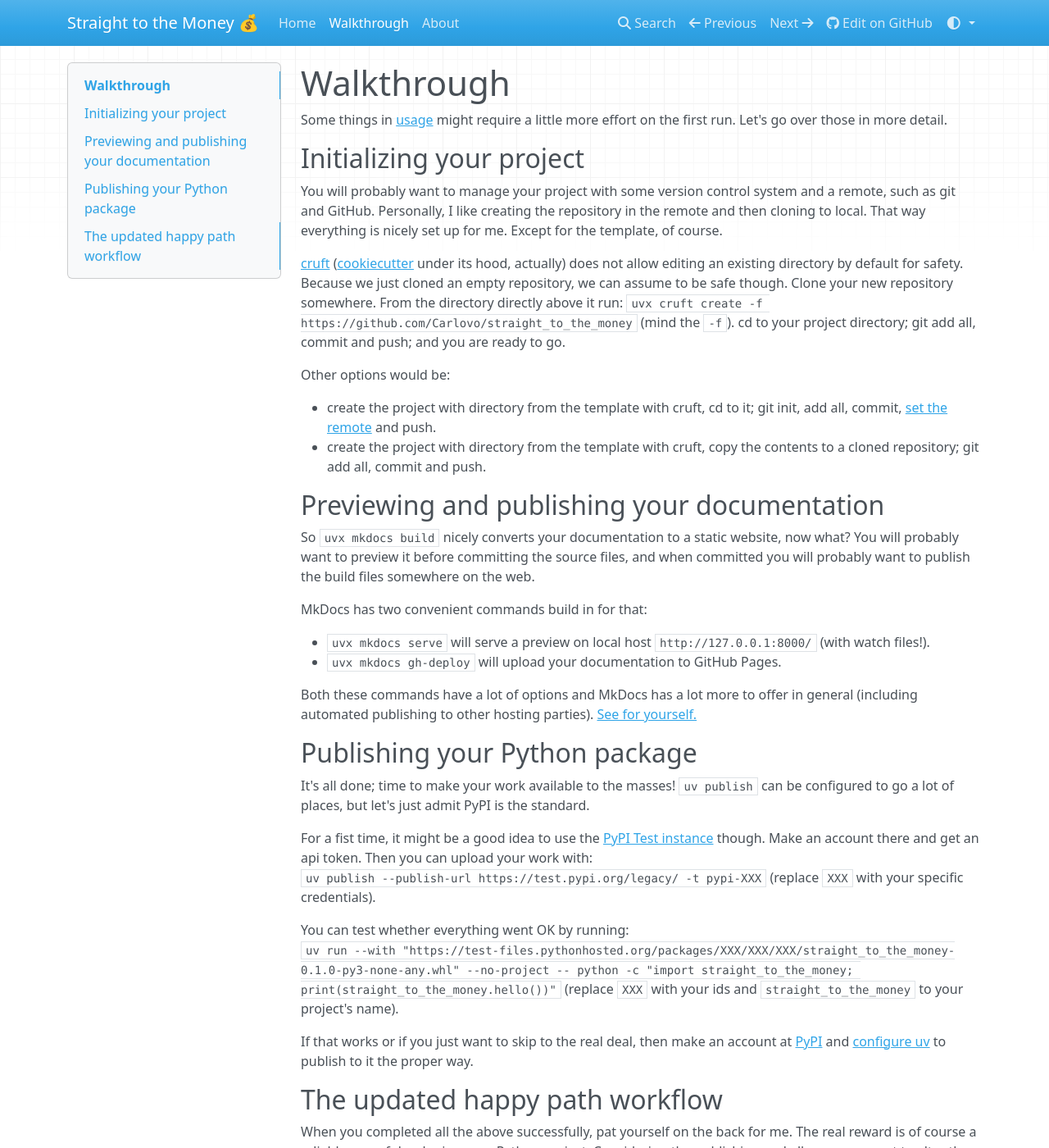
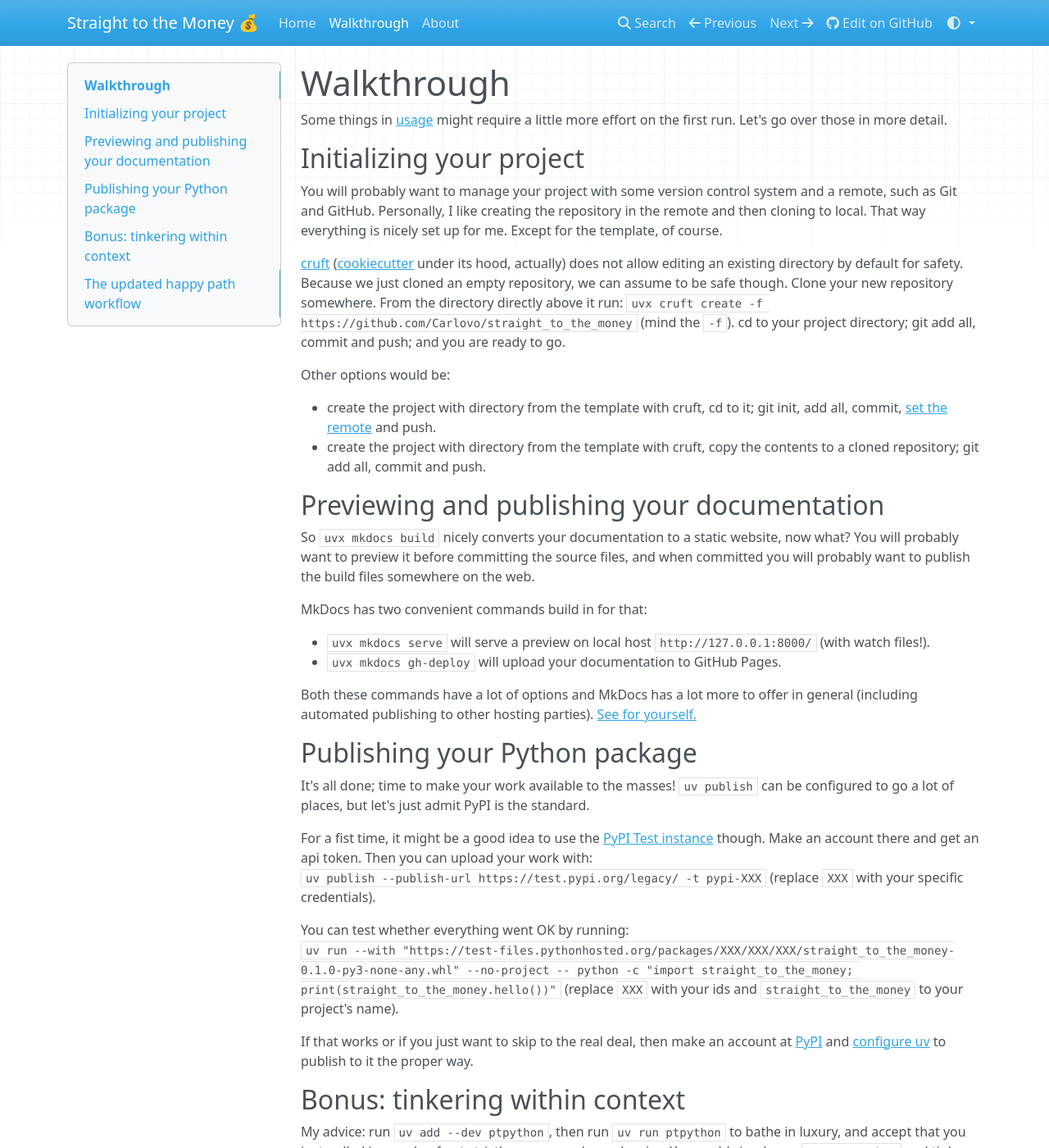
Before and after one commit to schubergphilis/paleofuturistic_python, an MkDocs documentation site: the page built from docs/walkthrough.md, in a window 1280 px wide and 1400 px high. Shown: the whole window at 82% size. Built offline with MkDocs 1.6.1, drawn with Linux system fonts in a browser that asks for light colours; nearby versions of some CDN libraries; some of the changed text lies outside the part shown.

Commit message:
add tinkering advice

```diff
--- a/docs/walkthrough.md
+++ b/docs/walkthrough.md
@@ -5,7 +5,7 @@
 
 ## Initializing your project
 
-You will probably want to manage your project with some version control system and a remote, such as git and GitHub.
+You will probably want to manage your project with some version control system and a remote, such as Git and GitHub.
 Personally, I like creating the repository in the remote and then cloning to local.
 That way everything is nicely set up for me.
 Except for the template, of course.
@@ -54,6 +54,16 @@
 then make an account at [PyPI](https://pypi.org/) and
 [configure uv](https://docs.astral.sh/uv/guides/publish/#publishing-your-package) to publish to it the proper way.
 
+## Bonus: tinkering within context
+
+My advice: run `uv add --dev ptpython`, then run `uv run ptpython` to bathe in luxury, and accept that you just pulled in couple of not strictly necessary dependencies.
+You could simply run `uv run python` and tinker away in your virtual env, but quality of life in ptpython's REPL is simply much better.
+
+Sadly, `uvx ptpython` doesn't work here.
+It makes sense, of course, because uv's whole point is env separation.
+Still, it would have been great in this particular case.
+Maybe, hopefully, I can update this part someday with an elegant hack to make it possible.
+
 ## The updated happy path workflow
 
 When you completed all the above successfully, pat yourself on the back for me.
```
Also changed, not shown: README.md (+1 -1 lines), docs/index.md (+1 -1 lines).
